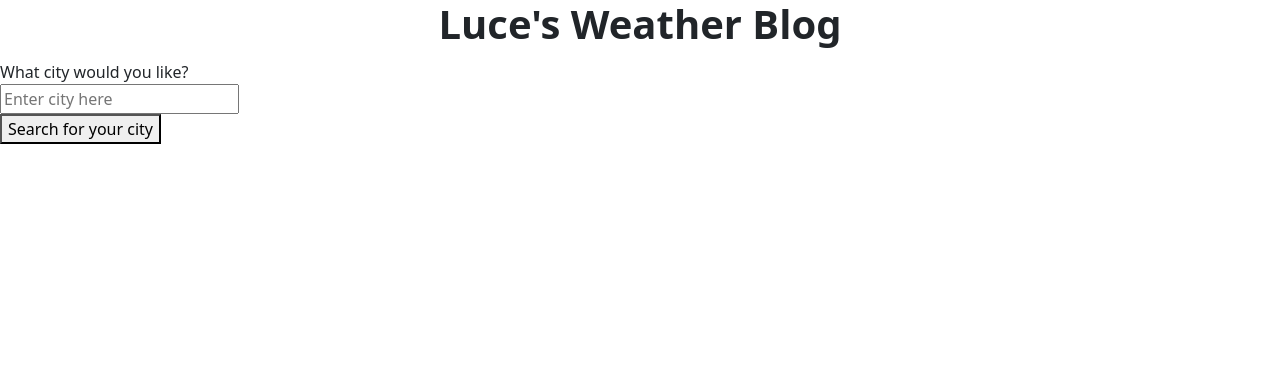
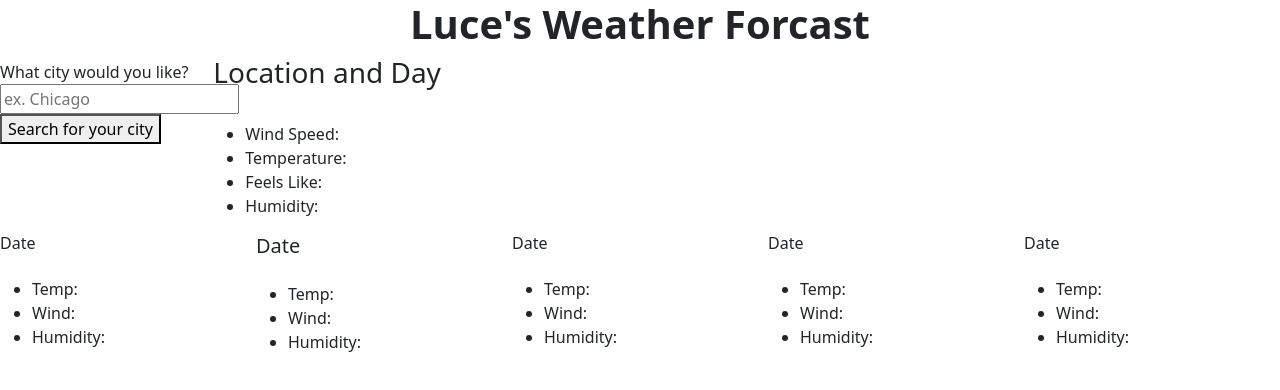
Before and after one commit to Aluce85/WeatherDashboard, a plain HTML site: page index.html in a window 1280 px wide. Drawn offline with nearby package versions, Linux system fonts and the light colour scheme; files that its build step writes are made by us from their sources.

Commit message:
set up all of html i hope

```diff
--- a/index.html
+++ b/index.html
@@ -15,7 +15,7 @@
 <body>
   <header class="blog-header col-12 pb-6">
     <div class="col-12 text-center py-7 title">
-      <h1 class="blog-header-logo fw-bold">Luce's Weather Blog</h1>
+      <h1 class="blog-header-logo fw-bold">Luce's Weather Forcast</h1>
     </div>
   </header>
 
@@ -23,12 +23,77 @@
     <div id="searchBar" class="row">
       <div class="col-2 col-md-2 col-xl-2 mt-1">
         <label class="searchLabel">What city would you like?</label>
-          <input id="searchInput" type="text" placeholder="Enter city here"/>
+          <input id="searchInput" type="text" placeholder="ex. Chicago"/>
           <div>
             <button class="searchHistory" type="button" id="searchButton">
               Search for your city
             </button>
             </div>
-
-</body>
+            <div>
+              <ol id="showHistory">
+              </ol>
+            </div>
+            </div>
+            <div class="col-10 col-md-10 col-xl-10" id="jumbo">
+              <h3 id="cityDay">Location and Day</h3>
+              <img id="iconEl" src="" alt="" />
+              <ul>
+                <li id="windSpeed">Wind Speed:</li>
+                <li id="temp">Temperature:</li>
+                <li id="feelsLike">Feels Like:</li>
+                <li id="humidity">Humidity:</li>
+              </ul>
+            </div>
+          </div>
+        </main>
+        <div class="justify-content-around">
+          <div class="d-flex justify-content-evenly">
+            <div class="card-body">
+              <h6 class="card-title" id="date1">Date</h6>
+              <ul>
+                <img id="card1" src="" alt="">
+                <li id="temp1">Temp:</li>
+                <li id="wind1">Wind:</li>
+                <li id="humid1">Humidity:</li>
+              </ul>
+            </div>
+            <div class="card-body text-dark rounded-3">
+          <h5 class="card-title" id="date2">Date</h5>
+          <ul>
+            <img id="card2" src="" alt="">
+            <li id="temp2">Temp:</li>
+            <li id="wind2">Wind:</li>
+            <li id="humid2">Humidity:</li>
+          </ul>
+        </div>
+        <div class="card-body text-dark rounded-3">
+          <h6 class="card-title" id="date3">Date</h6>
+          <ul>
+            <img id="card3" src="" alt="">
+            <li id="temp3">Temp:</li>
+            <li id="wind3">Wind:</li>
+            <li id="humid3">Humidity:</li>
+          </ul>
+        </div>
+        <div class="card-body text-dark rounded-3">
+          <h6 class="card-title" id="date4">Date</h6>
+          <ul>
+            <img id="card4" src="" alt="">
+            <li id="temp4">Temp:</li>
+            <li id="wind4">Wind:</li>
+            <li id="humid4">Humidity:</li>
+          </ul>
+        </div>
+        <div class="card-body text-dark rounded-3">
+          <h6 class="card-title" id="date5">Date</h6>
+          <ul>
+            <img id="card5" src="" alt="">
+            <li id="temp5">Temp:</li>
+            <li id="wind5">Wind:</li>
+            <li id="humid5">Humidity:</li>
+          </ul>
+        </div>
+      </div>
+    </div>
+  </body>
 </html>
```
